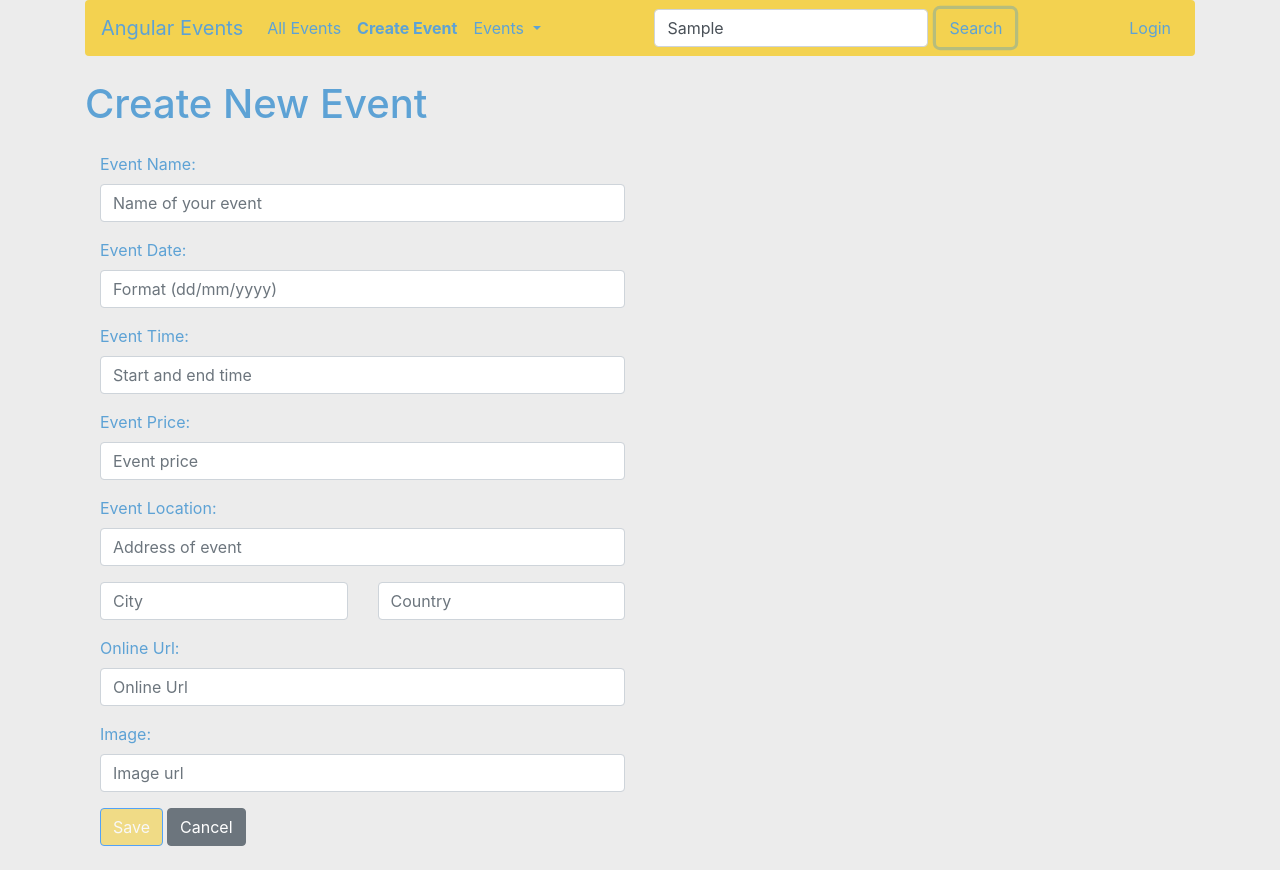
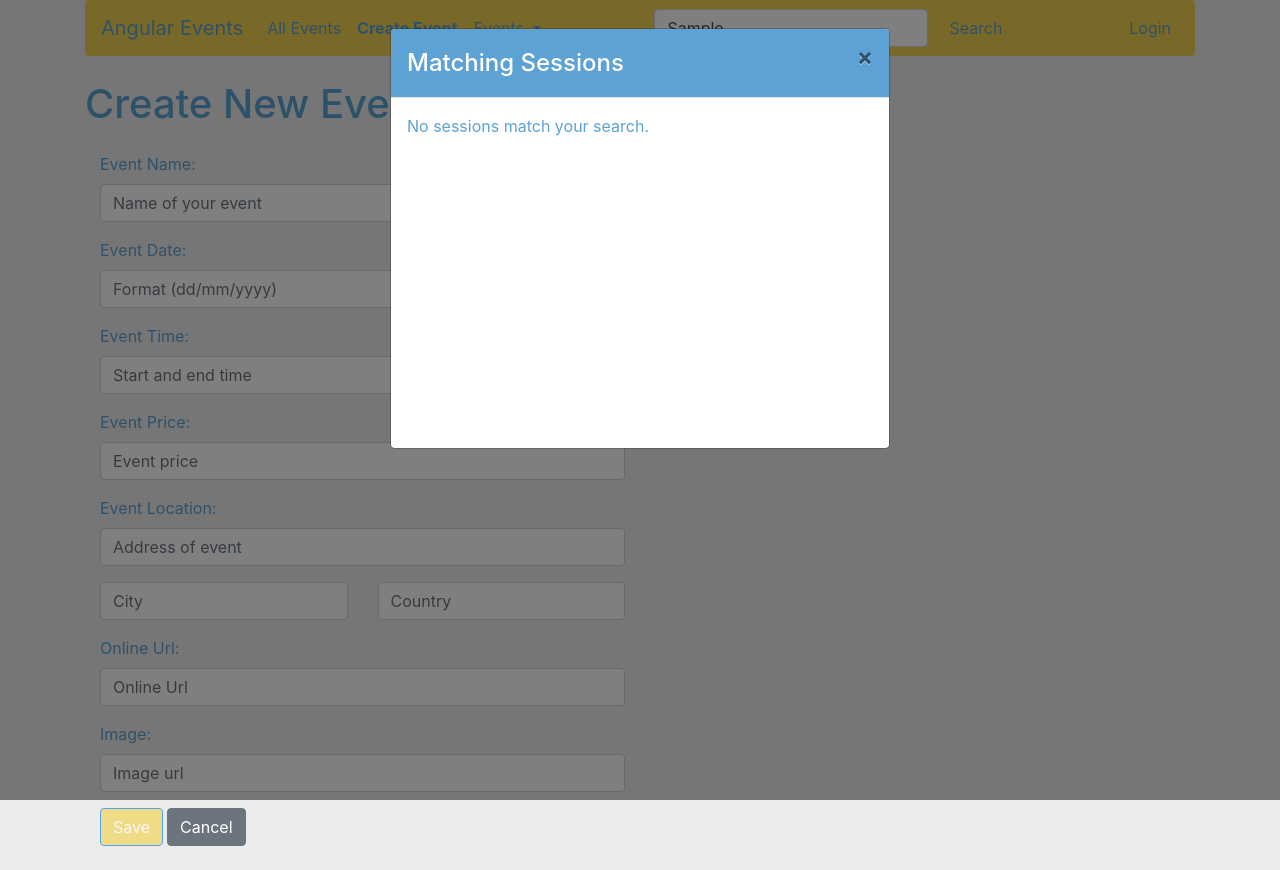
Before and after one commit to aritavn/EventsManager, an Angular app: page /events/new in a window 1280 px wide. Both pictures are taken after typing "Sample" into the empty fields and a click on the button "Search". Built offline with nearby package versions, Linux system fonts and the light colour scheme.

Commit message:
Create modal component to display session search results

```diff
--- a/src/app/app.module.ts
+++ b/src/app/app.module.ts
@@ -20,8 +20,9 @@ import { CreateSessionComponent } from './components/create-session/create-sessi
 import { SessionsListComponent } from './components/sessions-list/sessions-list.component'
 import { CollapsibleComponent } from './components/collapsible/collapsible.component'
 import { DurationPipe } from './utils/duration.pipe'
+import { SimpleModalComponent } from './components/simple-modal/simple-modal.component'
 
-declare let toastr: Toastr
+let toastr: Toastr = window['toastr']
 
 @NgModule({
     declarations: [
@@ -35,6 +36,7 @@ declare let toastr: Toastr
         CreateSessionComponent,
         SessionsListComponent,
         CollapsibleComponent,
+        SimpleModalComponent,
         DurationPipe
     ],
     imports: [
--- a/src/app/components/event-details/event-details.component.ts
+++ b/src/app/components/event-details/event-details.component.ts
@@ -1,6 +1,6 @@
 import { Component, OnInit } from '@angular/core'
 import { EventService } from '../../services/event.service'
-import { ActivatedRoute } from '@angular/router'
+import { ActivatedRoute, Params } from '@angular/router'
 import { Event } from '../../models/event.model'
 import { Session } from '../../models/session.model'
 
@@ -18,7 +18,12 @@ export class EventDetailsComponent implements OnInit {
     constructor(private eventService: EventService, private route: ActivatedRoute) {}
 
     ngOnInit() {
-        this.event = this.eventService.getEvent(+this.route.snapshot.params['id'])
+        this.route.params.forEach((params: Params) => {
+            this.event = this.eventService.getEvent(+params['id'])
+            this.addMode = false
+            this.filterBy = 'all'
+            this.sortBy = 'votes'
+        })
     }
 
     addSession() {
--- a/src/app/components/navbar/navbar.component.css
+++ b/src/app/components/navbar/navbar.component.css
@@ -9,3 +9,12 @@ a, .btn {
 li > a.active {
     font-weight: bold;
 }
+
+a {
+    text-decoration: none;
+}
+
+.list-group a:hover, .list-group a:active {
+    background-color: #90CCF4;
+    color: white !important;
+}
--- a/src/app/components/navbar/navbar.component.html
+++ b/src/app/components/navbar/navbar.component.html
@@ -28,9 +28,9 @@
         </ul>
     </div>
     <div class="mx-auto order-0">
-        <form class="form-inline" (ngSubmit)="searchSessions(searchTerm)" autocomplete="off">
+        <form class="form-inline" (ngSubmit)="searchSessions()" autocomplete="off">
             <input [(ngModel)]="searchTerm" name="searchTerm" class="form-control mr-sm-2" type="search" placeholder="Search Sessions" aria-label="Search">
-            <button class="btn my-2 my-sm-0" type="submit">Search</button>
+            <button class="btn my-2 my-sm-0" type="submit" data-toggle="modal" data-target="#searchResults">Search</button>
         </form>
     </div>
     <div class="navbar-collapse collapse dual-collapse2">
@@ -42,3 +42,17 @@
         </ul>
     </div>
 </nav>
+
+<simple-modal elementId="searchResults" title="Matching Sessions">
+    <div *ngIf="foundSessions.length === 0 && searchTerm" class='p-3'>
+        <p>No sessions match your search.</p>
+    </div>
+    <div *ngIf="foundSessions.length === 0 && !searchTerm" class='p-3'>
+        <p>Please insert a keyword to search by.</p>
+    </div>
+    <div class="list-group" *ngIf="foundSessions.length > 0">
+        <a class="list-group-item" *ngFor="let session of foundSessions" [routerLink]="['/events', session.eventId]">
+            {{ session.name }}
+        </a>
+    </div>
+</simple-modal>
--- a/src/app/components/navbar/navbar.component.ts
+++ b/src/app/components/navbar/navbar.component.ts
@@ -10,14 +10,13 @@ import { EventService } from '../../services/event.service'
 export class NavBarComponent {
 
     searchTerm: string = ''
-    foundSessions: any[]
+    foundSessions: any[] = []
 
     constructor(public authService: AuthenticationService, private eventService: EventService) {}
 
-    searchSessions(searchTerm: string) {
-        this.eventService.searchSessions(searchTerm).subscribe((sessions: any[]) => {
+    searchSessions() {
+        this.eventService.searchSessions(this.searchTerm).subscribe((sessions: any[]) => {
             this.foundSessions = sessions
-            console.log(this.foundSessions)
         })
     }
 }
--- /dev/null
+++ b/src/app/components/simple-modal/simple-modal.component.html
@@ -0,0 +1,15 @@
+<div class='modal fade' id='{{ elementId }}' tabindex='-1'>
+    <div class='modal-dialog'>
+        <div class='modal-content'>
+            <div class='modal-header' style='background-color: #5DA2D5; color: white;'>
+                <h4 class='modal-title'>{{ title }}</h4>
+                <button type='button' class='close' data-dismiss='modal'>
+                    <span>&times;</span>
+                </button>
+            </div>
+            <div class='modal-body p-0' style='height: 350px; overflow-y: scroll;' data-dismiss='modal'>
+                <ng-content></ng-content>
+            </div>
+        </div>
+    </div>
+</div>
--- a/src/app/services/event.service.ts
+++ b/src/app/services/event.service.ts
@@ -32,6 +32,7 @@ export class EventService {
     searchSessions(searchTerm: string) {
         let results: any[] = []
 
+        if (searchTerm) {
             events.forEach(event => {
                 let matchingSessions = event.sessions
                     .filter(session => session.name.toLocaleLowerCase().indexOf(searchTerm.toLocaleLowerCase()) > -1)
@@ -41,6 +42,7 @@ export class EventService {
                     })
                 results = [...results, ...matchingSessions]
             })
+        }
 
         let emitter = new EventEmitter(true)
         setTimeout(() => {
```
Also changed, not shown: src/app/components/simple-modal/simple-modal.component.ts (added, +11 -0 lines). Lines whose indentation alone changed are shown as unchanged.
